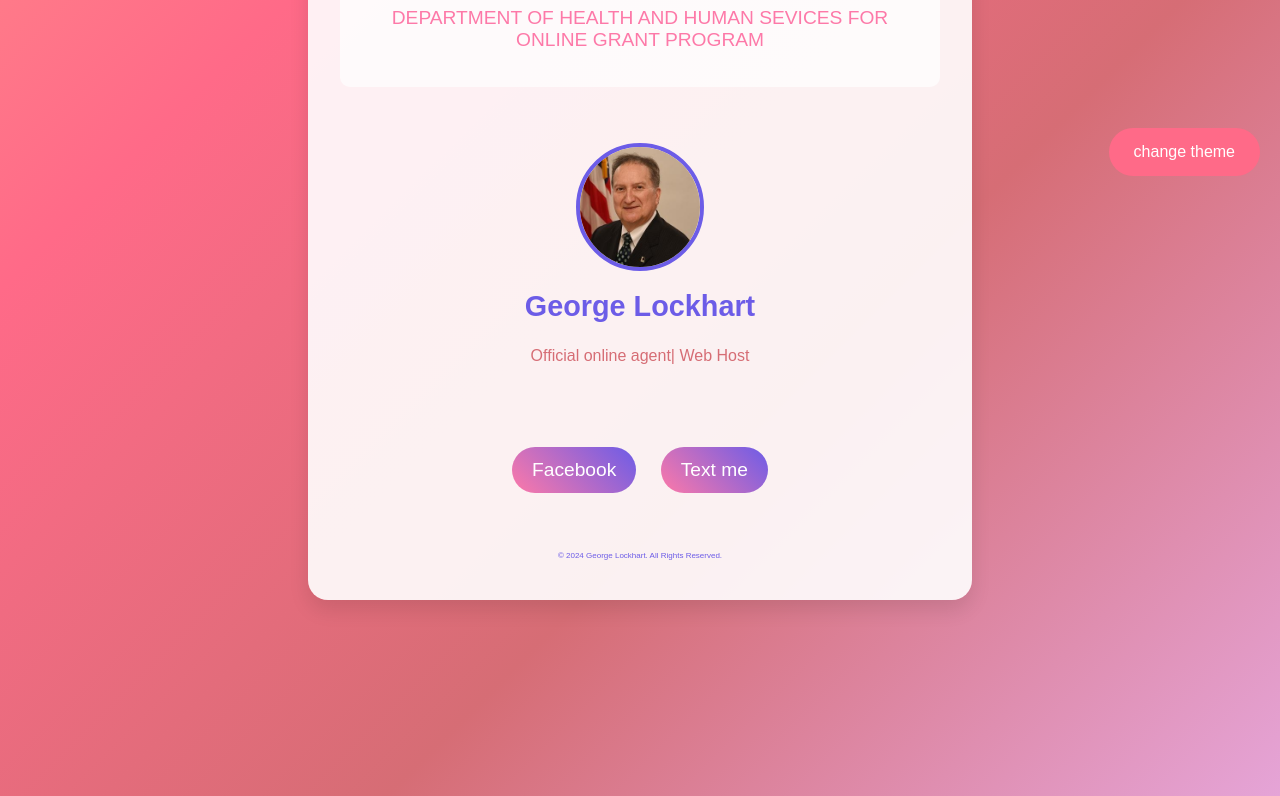
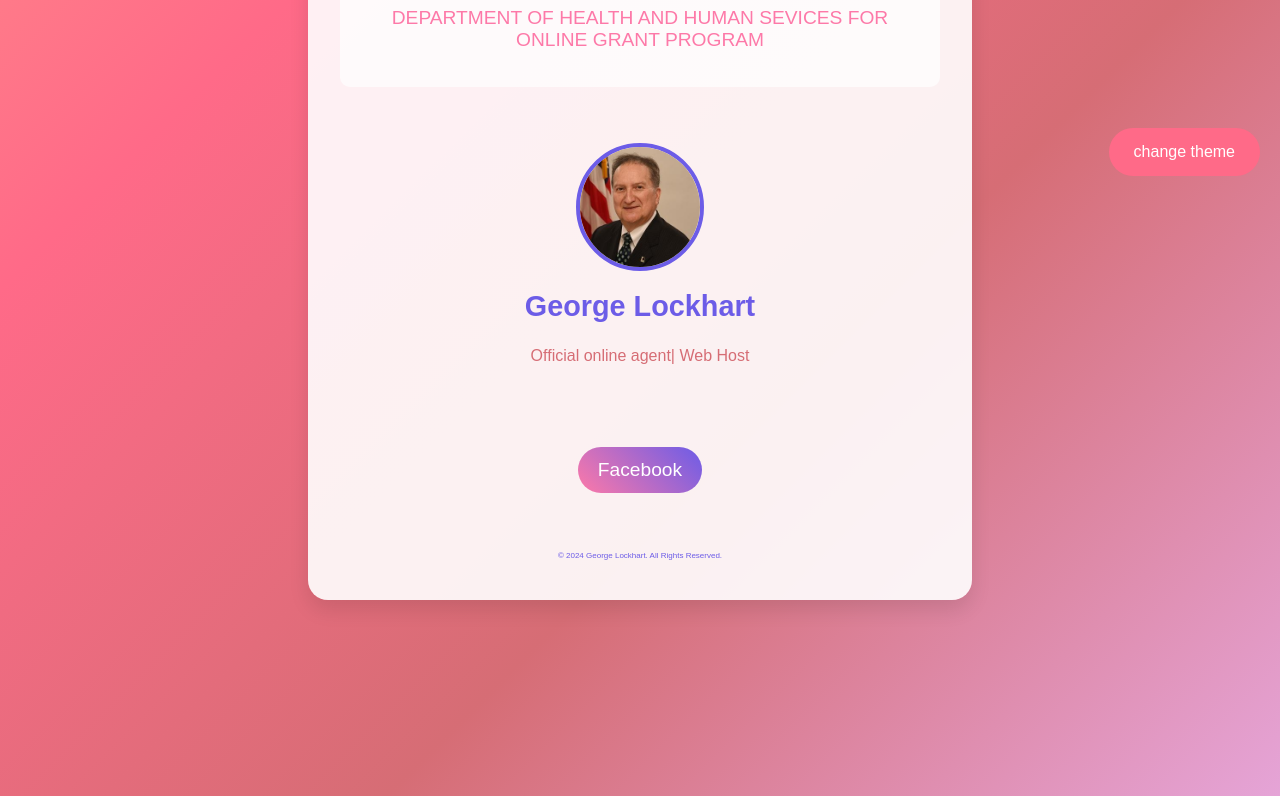
Before and after one commit to Adura222/dhhsonlineservice, a plain HTML site: page index.html in a window 1280 px wide. Shown: the part 604-1400 px from the top of the page. Drawn offline with Linux system fonts and the light colour scheme.

Commit message:
Update index.html

```diff
--- a/index.html
+++ b/index.html
@@ -23,7 +23,6 @@
     </section>
     <section class="links">
   <a href="https://www.facebook.com/george.lockhart.2024" target="_blank">Facebook</a>
-  <a href="tel:+12026402568" target="_blank">Text me</a>
 </section>
     <footer>
       <p>© 2024 George Lockhart. All Rights Reserved.</p>
```
